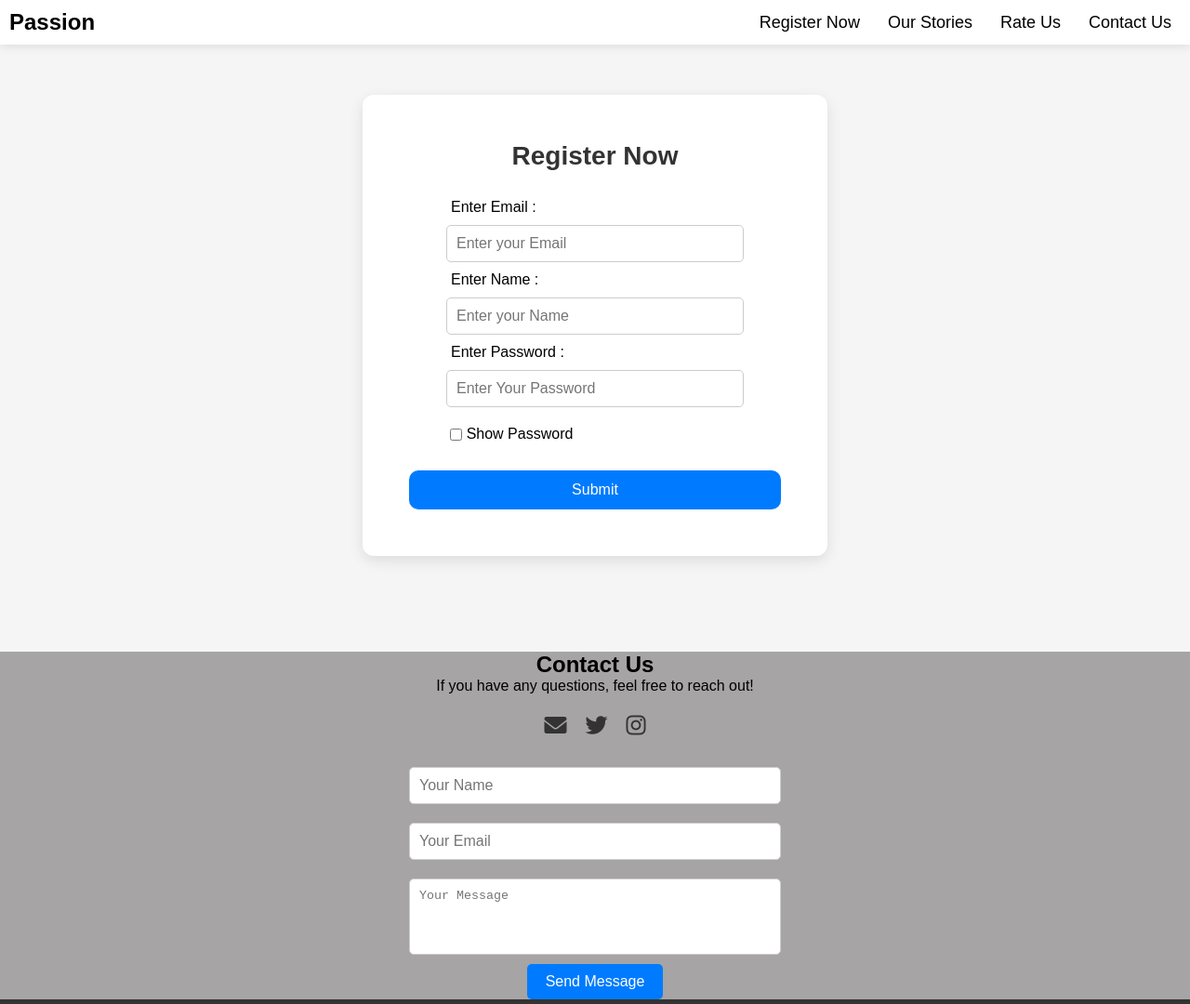
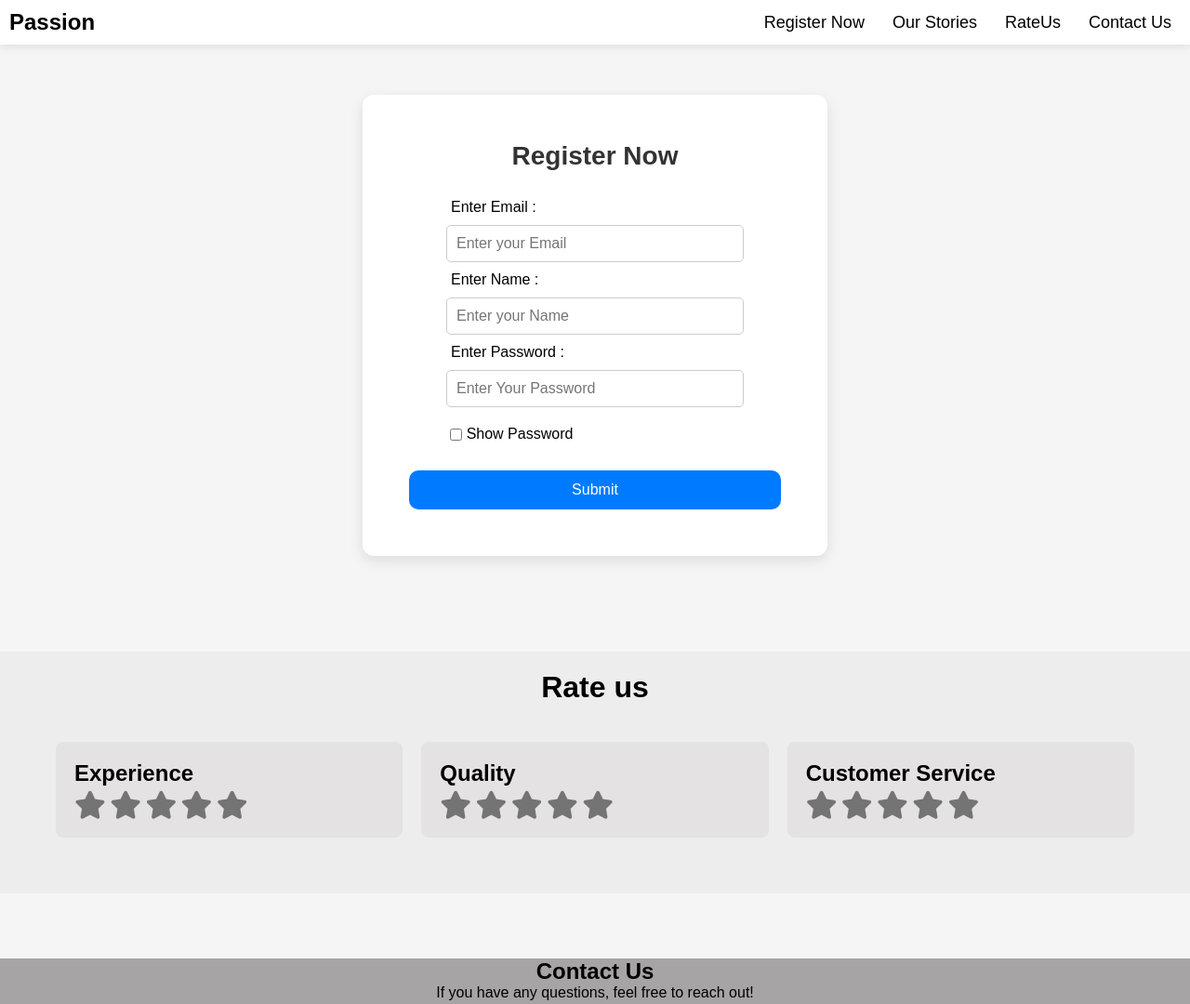
Before and after one commit to AgrimGupta195/Registraionpage, a plain HTML site: page index.html in a window 1280 px wide. Shown: the top 1080 px of the page at 93% size. Drawn offline with Linux system fonts and the light colour scheme.

Commit message:
star rating

```diff
--- a/index.html
+++ b/index.html
@@ -6,6 +6,7 @@
     <title>Document</title>
     <link rel="stylesheet" href="style.css">
     <link rel="stylesheet" href="https://cdnjs.cloudflare.com/ajax/libs/font-awesome/6.0.0-beta3/css/all.min.css">
+    <link href="https://cdnjs.cloudflare.com/ajax/libs/font-awesome/4.7.0/css/font-awesome.min.css">
 </head>
 <body>
 
@@ -14,7 +15,7 @@
         <ul class="navlinks">
             <li><a href="#regform">Register Now</a></li>
             <li><a href="#Stories">Our Stories</a></li>
-            <li><a href="#Rate Us">Rate Us</a></li>
+            <li><a href="#rateus">RateUs</a></li>
             <li><a href="#contact">Contact Us</a></li>
         </ul>
     </nav>
@@ -36,6 +37,43 @@
         </form>
 
     </div>
+    <div class="rateus" id="rateus">
+        <h1 class="head1">Rate us</h1>
+    <div class="rating">
+        <div class="grid">
+            <h2 class="head2">Experience</h2>
+            <div class="star">
+                <i class="fa-solid fa-star"></i>
+                <i class="fa-solid fa-star"></i>
+                <i class="fa-solid fa-star"></i>
+                <i class="fa-solid fa-star"></i>
+                <i class="fa-solid fa-star"></i>
+            </div>
+</div>
+<div class="grid">
+    <h2 class="head2">Quality</h2>
+    <div class="star">
+    <i class="fa-solid fa-star"></i>
+    <i class="fa-solid fa-star"></i>
+    <i class="fa-solid fa-star"></i>
+    <i class="fa-solid fa-star"></i>
+    <i class="fa-solid fa-star"></i>
+    </div>
+</div>
+    <div class="grid">
+        <h2 class="head2">Customer Service</h2>
+        <div class="star">
+            <i class="fa-solid fa-star"></i>
+            <i class="fa-solid fa-star"></i>
+            <i class="fa-solid fa-star"></i>
+            <i class="fa-solid fa-star"></i>
+            <i class="fa-solid fa-star"></i>
+            </div>
+       </div>
+
+    </div>
+</div>
+
     <section class="contactarea" id ="contact">
         <h2>Contact Us</h2>
         <p>If you have any questions, feel free to reach out!</p>
--- a/index.js
+++ b/index.js
@@ -66,3 +66,22 @@ function isSymbol(char) {
   const isAlpha = char.toLowerCase() !== char.toUpperCase();
   return !isDigit && !isAlpha && char !== ' ';
 }
+const starop = document.querySelectorAll(".star");
+
+starop.forEach(op => {
+    var stars =op.querySelectorAll('i');
+    stars.forEach((star, index) => {
+      star.addEventListener('click', () => {
+        changecolor(stars, index);
+      });
+    });
+});
+
+function changecolor(stars, index) {
+    for (let i = 0; i <= index; i++) {
+      stars[i].style.color = "gold";
+    }
+    for (let i = index + 1; i < stars.length; i++) {
+      stars[i].style.color = "#747474";
+    }
+}
--- a/style.css
+++ b/style.css
@@ -2,6 +2,9 @@
     margin: 0;
     padding: 0;
     box-sizing: border-box;
+}
+html{
+    scroll-behavior: smooth;
 }
 
 body {
@@ -12,6 +15,37 @@ body {
     text-align: left;
     width: 100%;
     margin-left: 5.625rem;
+
+}
+.rateus{
+    background-color: rgba(176, 167, 167, 0.1);
+    padding: 20px;
+    margin-bottom: 70px;
+    scroll-margin-top: 100px;
+}
+.head1{
+    text-align: center;
+}
+.star i{
+    color: #747474;
+    font-size: 30px;
+    cursor: pointer;
+}
+.rating {
+    display: grid;
+    grid-template-columns: repeat(auto-fit, minmax(250px, 1fr));
+    gap: 20px;
+    padding: 40px;
+
+}
+.head2{
+    margin-bottom: 5px;
+}
+.grid {
+    background-color: rgba(134, 129, 129, 0.1);
+    transition: transform 0.5s ease;
+    border-radius: 8px;
+    padding: 20px;
 
 }
 .navbar {
@@ -68,6 +102,7 @@ body {
     border-radius: 12px;
     box-shadow: 0 5px 15px rgba(0, 0, 0, 0.1);
     max-width: 500px;
+    scroll-margin-top: 70px;
 }
 .register {
     font-size: 28px;
```
Also changed, not shown: star (1).svg (added).
